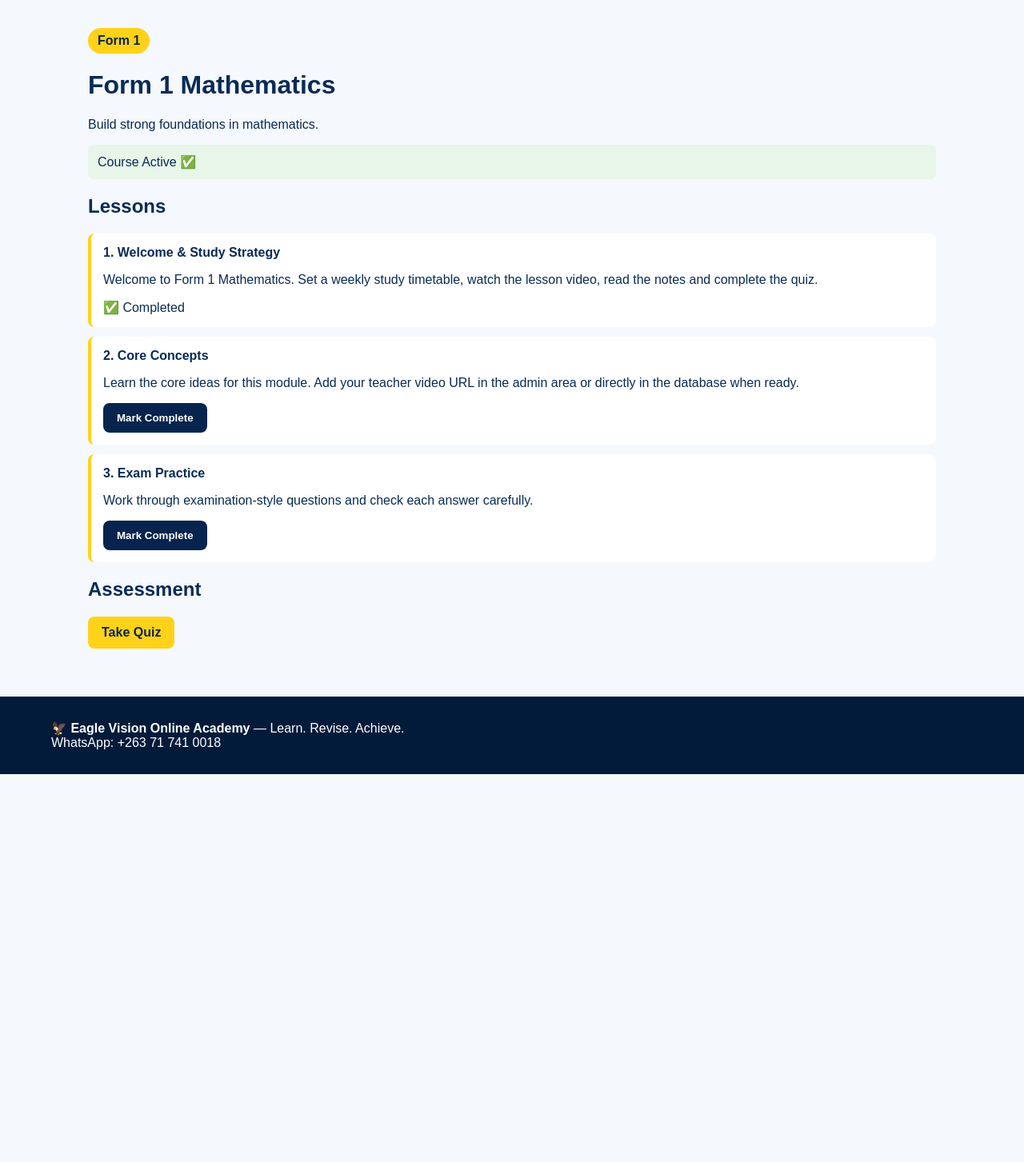
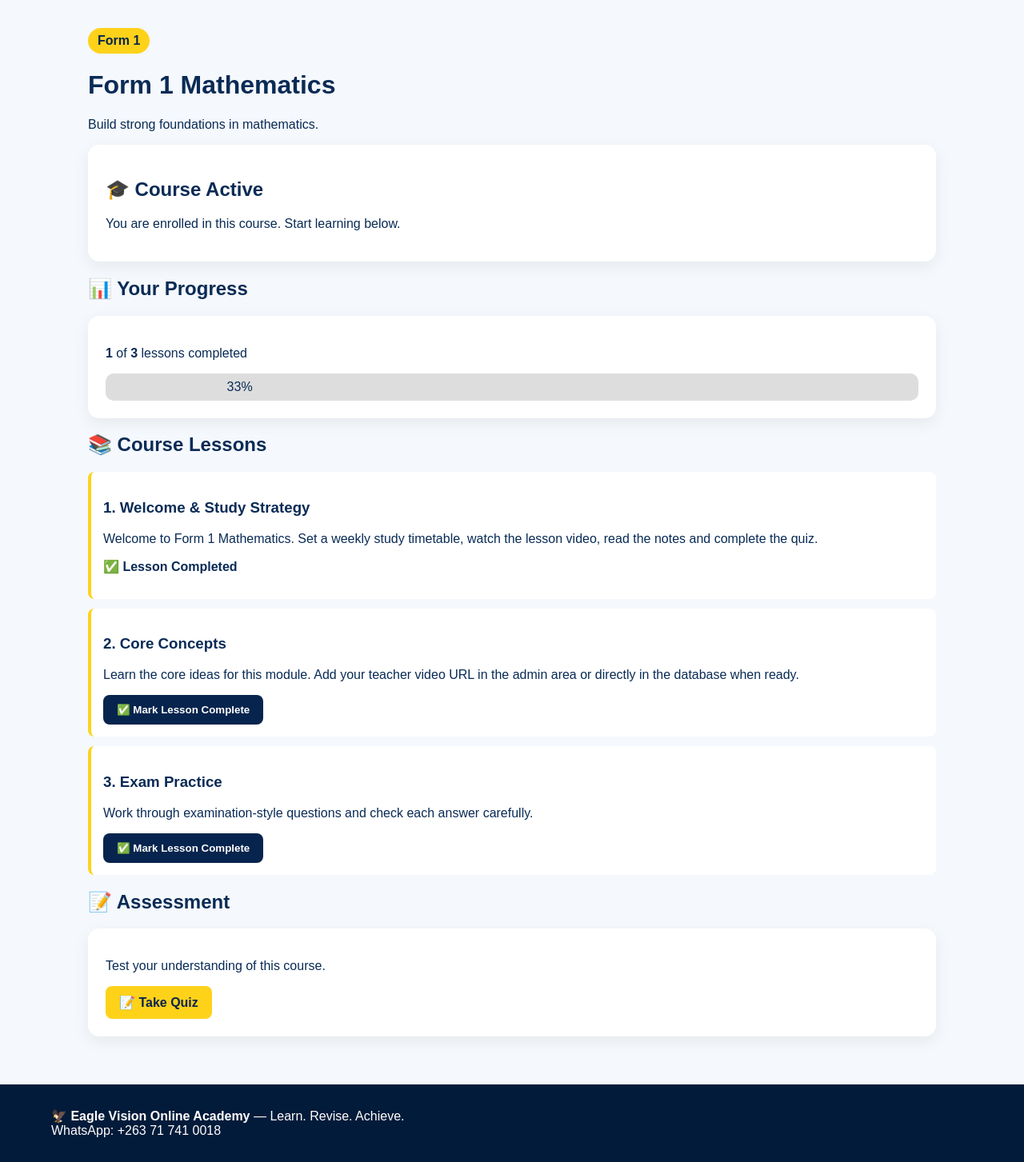
Before and after one commit to abandaj23173-wq/eagle-vision-online-academy, a Flask app: page /course/1 in a window 1280 px wide. Shown: the part 50-1503 px from the top of the page at 80% size. Before the commit the page ends 1018 px from the top, so only its background shows below. Run offline with Flask 3, Linux system fonts and the light colour scheme; a user stored in the database is signed in; data comes from the database, SQL or seed files in the repository; tables that the repository leaves empty hold one stand-in row (values such as "Sample post").

Commit message:
Update course.html

```diff
--- a/templates/course.html
+++ b/templates/course.html
@@ -1,3 +1,164 @@
-{% extends "base.html" %}{% block content %}<div class="container"><span class="pill">{{course.level}}</span><h1>{{course.title}}</h1><p>{{course.description}}</p>{% if not enrollment %}<form method="post" action="{{url_for('enrol',course_id=course.id)}}"><button class="btn">Request Enrolment — ${{"%.2f"|format(course.price)}}</button></form>{% elif enrollment.status != 'active' %}<p class="flash">Enrolment: {{enrollment.status}} <a class="btn" href="{{url_for('pay',course_id=course.id)}}">Submit Payment</a></p>{% else %}<p class="flash">Course Active ✅</p>{% endif %}
-<h2>Lessons</h2>{% for l in lessons %}<div class="lesson"><strong>{{l.position}}. {{l.title}}</strong><p>{{l.content}}</p>{% if l.video_url %}<a class="btn" href="{{l.video_url}}" target="_blank">Watch Video</a>{% endif %}{% if enrollment and enrollment.status=='active' %}{% if l.completed %}<span> ✅ Completed</span>{% else %}<form style="display:inline" method="post" action="{{url_for('complete_lesson',lesson_id=l.id)}}"><button class="btn dark">Mark Complete</button></form>{% endif %}{% endif %}</div>{% endfor %}
-{% if enrollment and enrollment.status=='active' %}<h2>Assessment</h2><a class="btn" href="{{url_for('quiz',course_id=course.id)}}">Take Quiz</a>{% if lessons and lessons|selectattr('completed')|list|length == lessons|length %}<a class="btn dark" href="{{url_for('certificate',course_id=course.id)}}">Download Certificate</a>{% endif %}{% endif %}</div>{% endblock %}
+{% extends "base.html" %}
+
+{% block content %}
+
+<div class="container">
+
+    <span class="pill">{{ course.level }}</span>
+
+    <h1>{{ course.title }}</h1>
+
+    <p>{{ course.description }}</p>
+
+    {% if not enrollment %}
+
+        <form method="post"
+              action="{{ url_for('enrol', course_id=course.id) }}">
+            <button class="btn">
+                Request Enrolment — ${{ "%.2f"|format(course.price) }}
+            </button>
+        </form>
+
+    {% elif enrollment.status != 'active' %}
+
+        <p class="flash">
+            Enrolment: {{ enrollment.status }}
+        </p>
+
+        <a class="btn"
+           href="{{ url_for('pay', course_id=course.id) }}">
+            💳 Submit Payment
+        </a>
+
+    {% else %}
+
+        <div class="card">
+            <h2>🎓 Course Active</h2>
+            <p>You are enrolled in this course. Start learning below.</p>
+        </div>
+
+    {% endif %}
+
+
+    {% if enrollment and enrollment.status == 'active' %}
+
+        <h2>📊 Your Progress</h2>
+
+        {% set completed_count = lessons|selectattr('completed')|list|length %}
+        {% set total_count = lessons|length %}
+
+        {% if total_count > 0 %}
+            {% set progress = (completed_count * 100 / total_count)|round|int %}
+        {% else %}
+            {% set progress = 0 %}
+        {% endif %}
+
+        <div class="card">
+
+            <p>
+                <strong>{{ completed_count }}</strong>
+                of
+                <strong>{{ total_count }}</strong>
+                lessons completed
+            </p>
+
+            <div style="width:100%; background:#ddd; border-radius:10px; overflow:hidden;">
+                <div style="width:{{ progress }}%; padding:8px 0; text-align:center;">
+                    {{ progress }}%
+                </div>
+            </div>
+
+        </div>
+
+
+        <h2>📚 Course Lessons</h2>
+
+        {% for l in lessons %}
+
+            <div class="lesson">
+
+                <h3>
+                    {{ l.position }}. {{ l.title }}
+                </h3>
+
+                <p>
+                    {{ l.content }}
+                </p>
+
+                {% if l.video_url %}
+
+                    <p>
+                        <a class="btn"
+                           href="{{ l.video_url }}"
+                           target="_blank">
+                            🎥 Watch Lesson Video
+                        </a>
+                    </p>
+
+                {% endif %}
+
+
+                {% if l.completed %}
+
+                    <p>
+                        <strong>✅ Lesson Completed</strong>
+                    </p>
+
+                {% else %}
+
+                    <form method="post"
+                          action="{{ url_for('complete_lesson', lesson_id=l.id) }}">
+
+                        <button class="btn dark">
+                            ✅ Mark Lesson Complete
+                        </button>
+
+                    </form>
+
+                {% endif %}
+
+            </div>
+
+        {% endfor %}
+
+
+        <h2>📝 Assessment</h2>
+
+        <div class="card">
+
+            <p>
+                Test your understanding of this course.
+            </p>
+
+            <a class="btn"
+               href="{{ url_for('quiz', course_id=course.id) }}">
+                📝 Take Quiz
+            </a>
+
+        </div>
+
+
+        {% if total_count > 0 and completed_count == total_count %}
+
+            <div class="card">
+
+                <h2>🏆 Course Completed!</h2>
+
+                <p>
+                    You have completed all lessons. Your certificate is now available.
+                </p>
+
+                <a class="btn dark"
+                   href="{{ url_for('certificate', course_id=course.id) }}">
+                    🏆 Download Certificate
+                </a>
+
+            </div>
+
+        {% endif %}
+
+    {% endif %}
+
+</div>
+
+{% endblock %}
```
